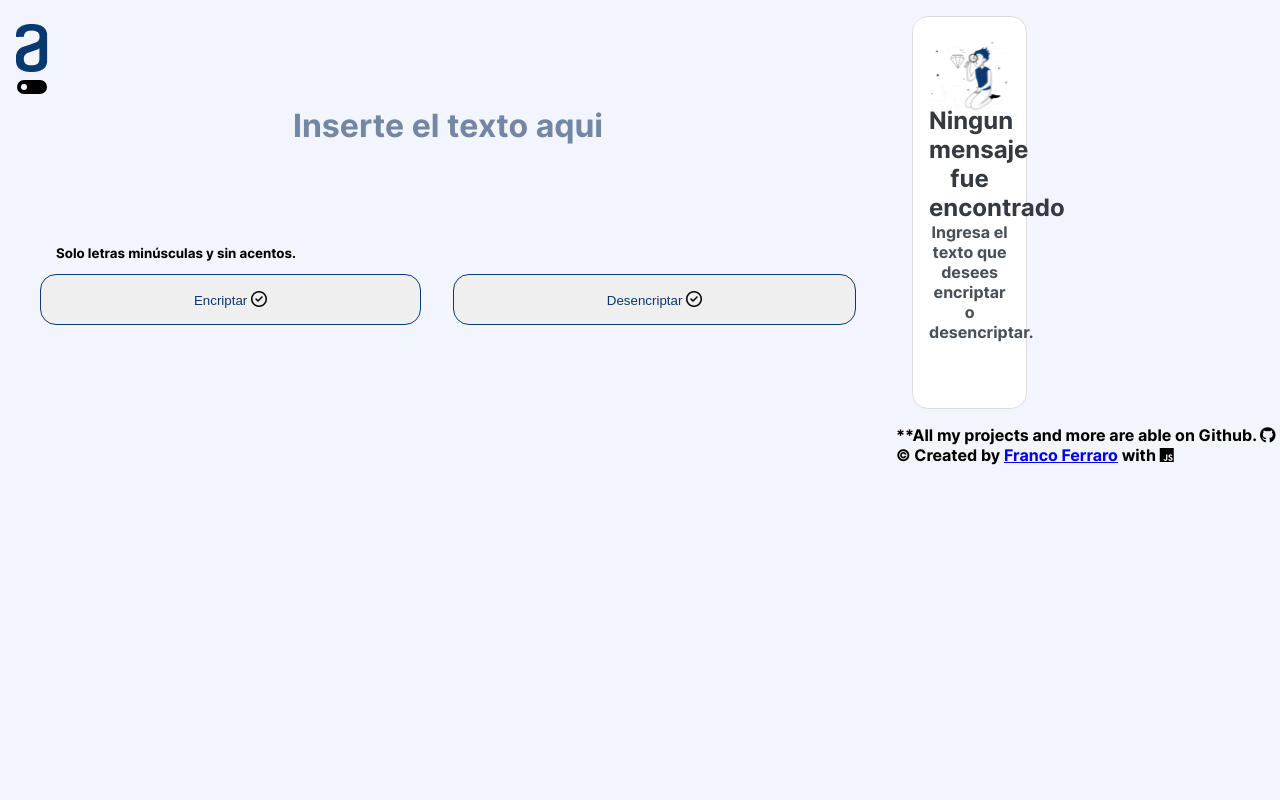
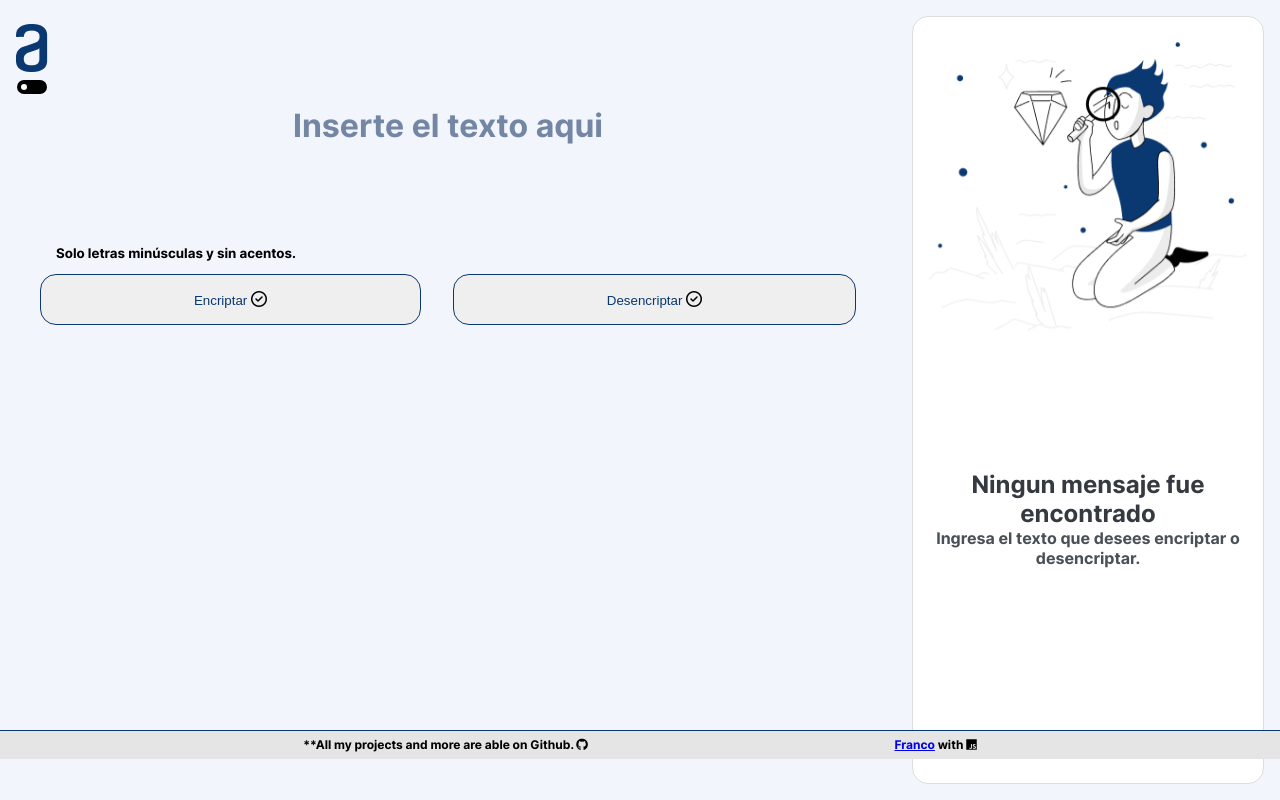
Before and after one commit to Bojack8789/challenge-one-encriptador, a plain HTML site: page index.html in a window 1280 px wide. Drawn offline with Linux system fonts and the light colour scheme.

Commit message:
Add files via upload

```diff
--- a/index.html
+++ b/index.html
@@ -27,19 +27,15 @@
                 <button id="desencriptar" class="button flex-sm-grow" type="submit"> Desencriptar <i class="fa-regular fa-circle-check"></i></button>
             </div>
             </div>
-        </div>
-        <div class="d-flex flex-column bd-highlight mb-3">
+            </div>
         <div class="barra-lateral d-flex flex-column">
             <div class="info d-flex flex-column flex-grow">
                 <div class="info-img d-none d-md-block">
                     <img class="animation" src="./assets/Muñecomono.png" alt="muñecon" />
                 </div>
-
-                <div class="p-2 bd-highlight">
                 <div class="info-txt my-auto">
                     <strong>Ningun mensaje fue encontrado</strong><br />
                     <span>Ingresa el texto que desees encriptar o desencriptar.</span>
-                </div>
                 </div>
             </div>
             <div id="salida"></div>
@@ -50,13 +46,11 @@
         <script src="./app.js"></script>
         <script src="https://kit.fontawesome.com/32648a8a86.js" crossorigin="anonymous"></script>
     </body>
-
-        <div class="p-2 bd-highlight">
+    <footer class="foot d-md-flex flex-md-row d-sm-flex flex-row">
         <p>**All my projects and more are able on Github. <i class="fa-brands fa-github"></i></p>
         <p>
-          © Created by
-          <a href="https://github.com/Bojack8789" target="_blank">Franco Ferraro</a>
+          <a href="https://github.com/Bojack8789" target="_blank">Franco</a>
           with <i class="fa-brands fa-js"></i>
-        </p></div>
+        </p>
       </footer>
 </html>
```
